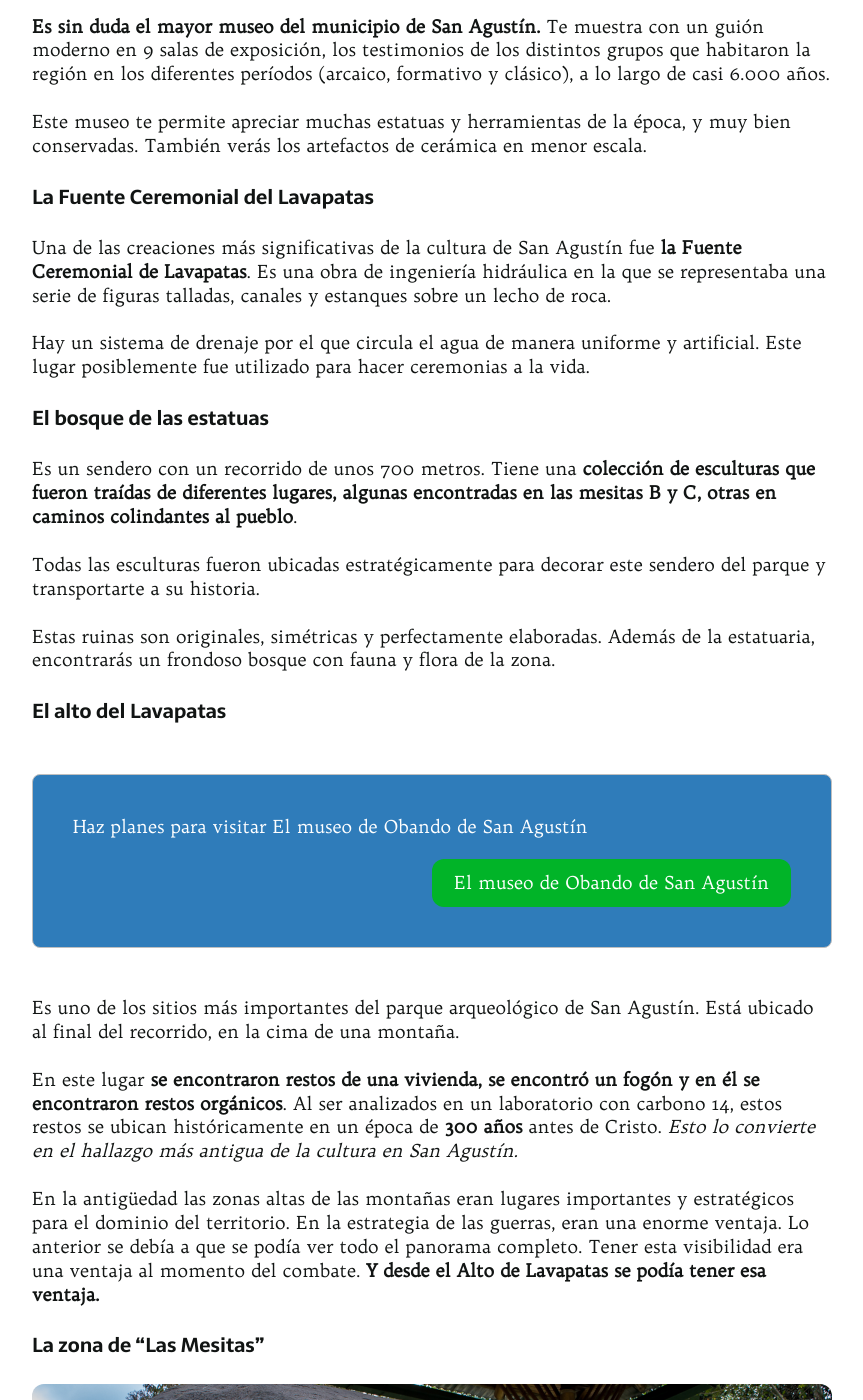
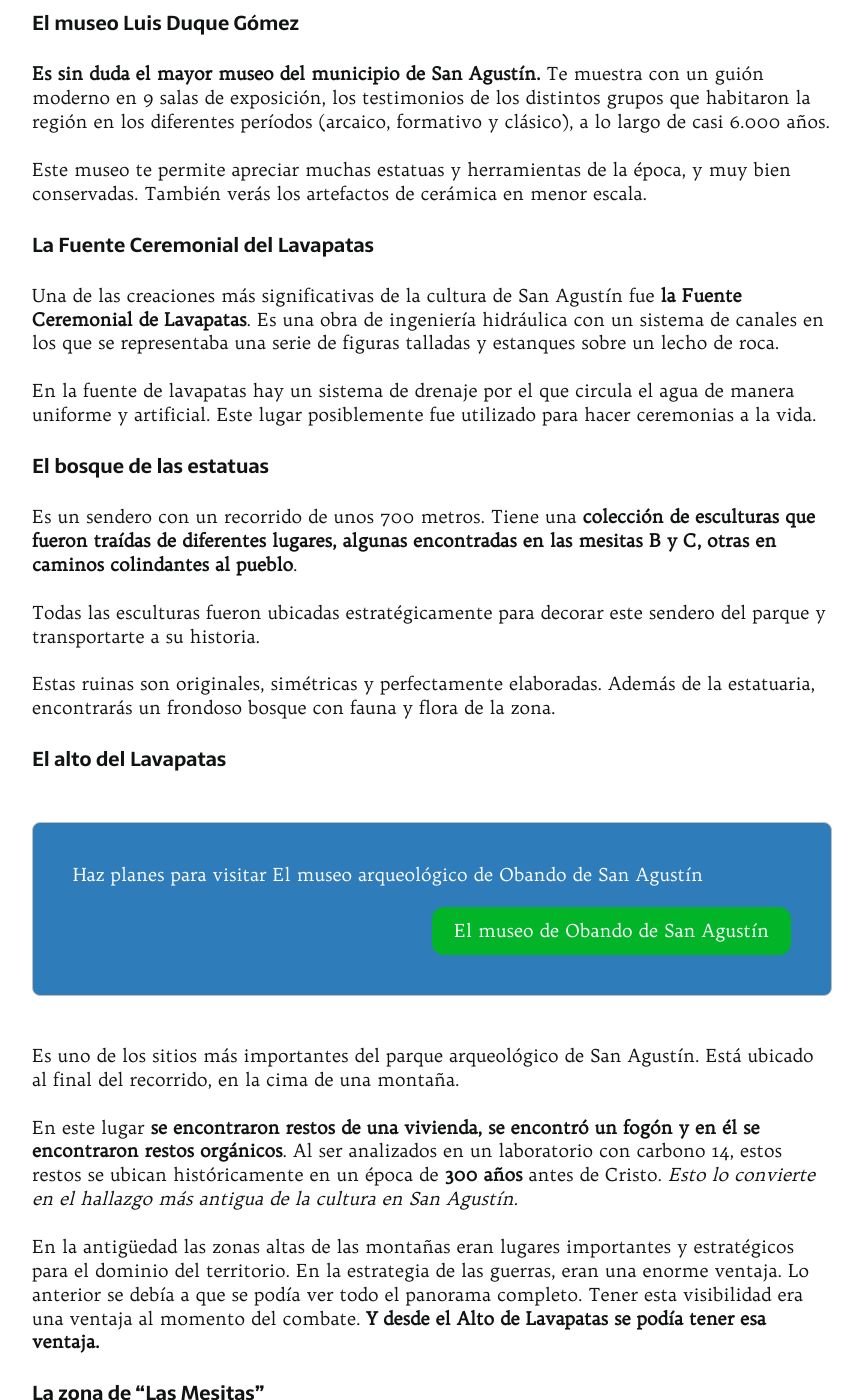
Before and after one commit to Klerpson/vacacionesopitas, a Jekyll site: the page built from _posts/2023-04-02-parque-arqueologico-san-agustin.md, in a window 1280 px wide and 1400 px high, scrolled down 9072 px. Shown: the whole window, without its empty margins (208-1071 px from the left). Built offline with Jekyll 4.4.1, drawn with Linux system fonts in a browser that asks for light colours; some web fonts are replaced; some of the changed text lies outside the part shown.

Commit message:
more updates

```diff
--- a/_posts/2023-04-02-parque-arqueologico-san-agustin.md
+++ b/_posts/2023-04-02-parque-arqueologico-san-agustin.md
@@ -100,11 +100,14 @@
 
 ## Qué es el Parque Arqueológico de San Agustín
 
-**El parque arqueológico de San Agustín es una hermosa reserva natural con aproximadamente 2.000 Km2** de extensión. Es un lugar de gran importancia cultural y turística. Fue **declarado Patrimonio de la Humanidad por la UNESCO**. Muchos turistas visitan el parque cada año para ver las esculturas y aprender más sobre la historia y la cultura de la región.
+**El parque arqueológico de San Agustín es una hermosa reserva natural con aproximadamente 2.000 Km2** de extensión. Es un lugar de gran importancia cultural y turística. Fue **declarado Patrimonio de la Humanidad por la UNESCO**.
 
-**Las esculturas de San Agustín son únicas por su tamaño y por la cantidad de detalles que muestran.** Muchas de ellas representan a seres humanos o animales, y algunas tienen formas geométricas o abstractas.
+Muchos turistas visitan el parque cada año para ver las esculturas, las lajas de piedra talladas y yacimientos arqueológicos, y para aprender más sobre la historia y la cultura de la región.
+
+**Las esculturas de San Agustín son únicas por su gran tamaño y por la cantidad de detalles que muestran.** Muchas de ellas representan a seres humanos o animales, y algunas tienen formas geométricas o abstractas.
 
 {% include img-post.html webps="parque-arqueologico-tumbas-376.webp" webpb="parque-arqueologico-tumbas-800.webp" alt="Tumba en el Parque San Agustín" title="Tumba parque arqueológico" %}
+*Uno de los montículos funerarios del parque*
 
 Sus ruinas y estatuas fueron talladas en piedra y están dispersas en varias zonas entre los municipios de San Agustín e Isnos. Aún en lugares cercanos *siguen apareciendo más hallazgos*.
 
@@ -169,9 +172,9 @@
 
 #### La Fuente Ceremonial del Lavapatas
 
-Una de las creaciones más significativas de la cultura de San Agustín fue **la Fuente Ceremonial de Lavapatas**. Es una obra de ingeniería hidráulica en la que se representaba una serie de figuras talladas, canales y estanques sobre un lecho de roca.
+Una de las creaciones más significativas de la cultura de San Agustín fue **la Fuente Ceremonial de Lavapatas**. Es una obra de ingeniería hidráulica con un sistema de canales en los que se representaba una serie de figuras talladas y estanques sobre un lecho de roca.
 
-Hay un sistema de drenaje por el que circula el agua de manera uniforme y artificial. Este lugar posiblemente fue utilizado para hacer ceremonias a la vida.
+En la fuente de lavapatas hay un sistema de drenaje por el que circula el agua de manera uniforme y artificial. Este lugar posiblemente fue utilizado para hacer ceremonias a la vida.
 
 #### El bosque de las estatuas
 
@@ -183,7 +186,7 @@
 
 #### El alto del Lavapatas
 
->Haz planes para visitar El museo de Obando de San Agustín
+>Haz planes para visitar El museo arqueológico de Obando de San Agustín
 [El museo de Obando de San Agustín]({% post_url 2023-03-05-museo-obando-san-agustin-huila %} "Museo de Obando")
 
 Es uno de los sitios más importantes del parque arqueológico de San Agustín. Está ubicado al final del recorrido, en la cima de una montaña.
@@ -216,7 +219,7 @@
 
 ## Ven a conocer las ruinas del Parque Arqueológico
 
-**El parque arqueológico de San Agustín Huila, es considerada la joya arqueológica de Colombia**, que nos ofrece además un encuentro inigualable con la naturaleza.
+**El parque arqueológico de San Agustín, en el departamento del Huila, es considerada la joya del patrimonio histórico y arquelógico de Colombia** y de América Latina.
 
 **La gran variedad de nichos ecológicos de exuberante vegetación y fauna silvestre, rodeados de profundos cañones, ríos con rápidos y saltos de agua** lo posicionan como un destino turístico hermoso.
 
@@ -224,8 +227,8 @@
 
 ### Video de una visita al parque arqueológico
 
-En este **video del parque arqueológico de San Agustín** tienes un pequeño adelanto de lo que disfrutarás en tu visita. Los créditos del video son del canal regional [Canal Trece](https://www.youtube.com/watch?v=eGdhBn_WnO8):
+En este video tienes un pequeño adelanto de lo que disfrutarás en tu visita. Los créditos del video son del canal regional [Canal Trece](https://www.youtube.com/watch?v=eGdhBn_WnO8):
 
 <iframe width="100%" height="400px" src="https://www.youtube.com/embed/eGdhBn_WnO8" style="border-radius: 5px; box-shadow: var(--shadow);" title="YouTube video player" frameborder="0" allow="accelerometer; autoplay; clipboard-write; encrypted-media; gyroscope; picture-in-picture" allowfullscreen title="Video de un paseo al parque arqueológico de San Agustín Huila"></iframe>
 
-Estamos seguros de que la guía turística de la región es interminable. Aventúrate a conocerlo. También, terndrás una cantidad de [atractivos turísticos de San Agustín]({{'turismo-san-agustin/san-agustin-huila-magia-aventura-extrema'|relative_url}} "San Agustín Huila"), aún desconocidos para muchos.
+Estamos seguros de que la guía turística de la región es interminable. Aventúrate a conocerlo. También, terndrás una cantidad de [atractivos turísticos en el pueblo de San Agustín]({{'turismo-san-agustin/san-agustin-huila-magia-aventura-extrema'|relative_url}} "San Agustín Huila"), aún desconocidos para muchos. ¡Ven a conocerlos!
```
Also changed, not shown: other parts of _posts/2023-04-02-parque-arqueologico-san-agustin.md (+2 -2 lines), 2 other files.
